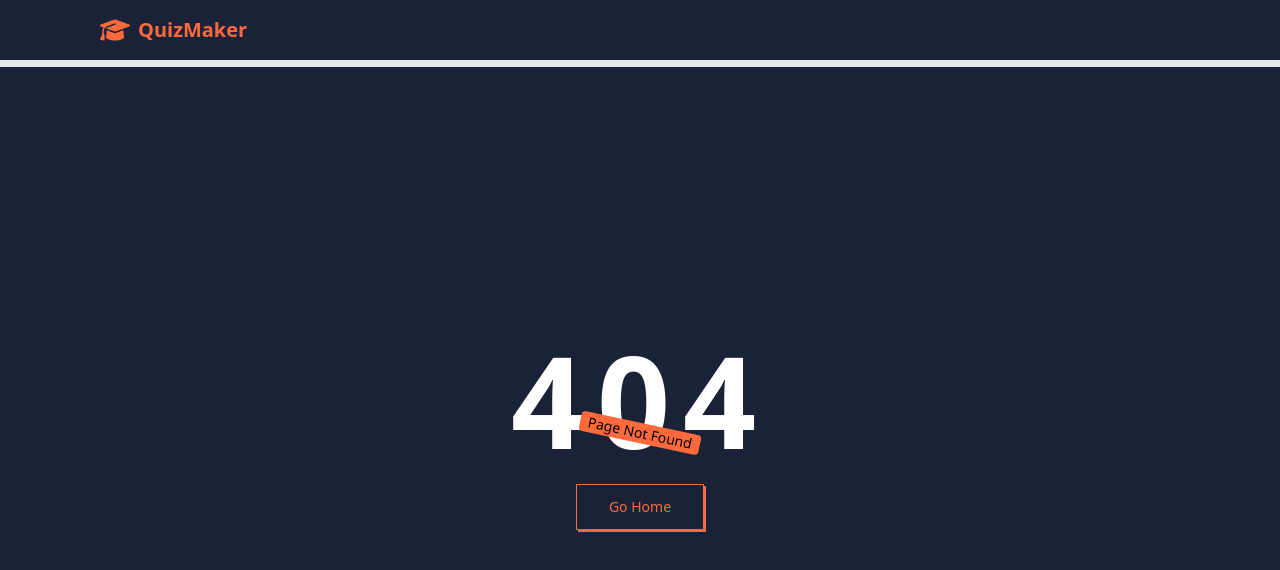
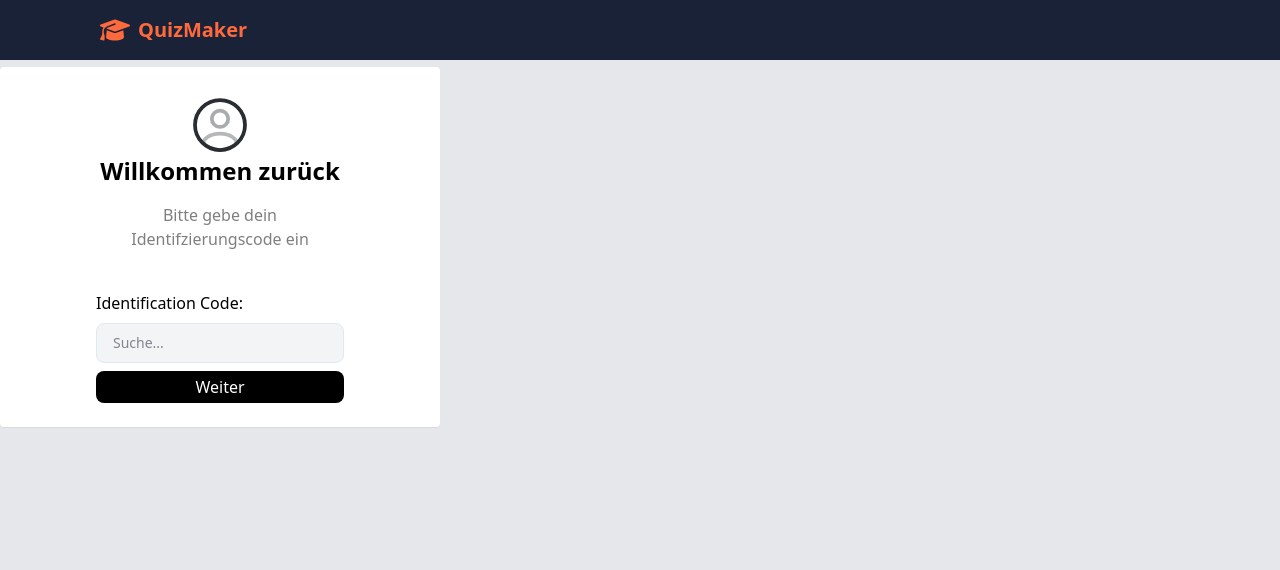
Before and after one commit to OSP-Gruppe2-MultipleChoiceTool/MCT-Frontend, a Vue app: page /dev in a window 1280 px wide. Before the commit this address had no page. Shown: the top 570 px of the page. Built offline with nearby package versions, Linux system fonts and the light colour scheme; the HTML template or start-up script is replaced by a standard one.

Commit message:
[FEATURE-ADD]: Login view component

```diff
--- a/src/App.vue
+++ b/src/App.vue
@@ -11,4 +11,5 @@ import NavigationbarComponent from "@/components/ui/NavigationbarComponent.vue";
 </script>
 
 <style scoped>
+
 </style>
--- /dev/null
+++ b/src/components/icons/IconProfile.vue
@@ -0,0 +1,21 @@
+<template>
+    <svg viewBox="0 0 24 24" fill="none" xmlns="http://www.w3.org/2000/svg">
+        <g id="SVGRepo_bgCarrier" stroke-width="0"></g>
+        <g id="SVGRepo_tracerCarrier" stroke-linecap="round" stroke-linejoin="round"></g>
+        <g id="SVGRepo_iconCarrier">
+            <path opacity="0.4"
+                d="M12.1207 12.78C12.0507 12.77 11.9607 12.77 11.8807 12.78C10.1207 12.72 8.7207 11.28 8.7207 9.50998C8.7207 7.69998 10.1807 6.22998 12.0007 6.22998C13.8107 6.22998 15.2807 7.69998 15.2807 9.50998C15.2707 11.28 13.8807 12.72 12.1207 12.78Z"
+                stroke="#292D32" stroke-width="1.5" stroke-linecap="round" stroke-linejoin="round"></path>
+            <path opacity="0.34"
+                d="M18.7398 19.3801C16.9598 21.0101 14.5998 22.0001 11.9998 22.0001C9.39977 22.0001 7.03977 21.0101 5.25977 19.3801C5.35977 18.4401 5.95977 17.5201 7.02977 16.8001C9.76977 14.9801 14.2498 14.9801 16.9698 16.8001C18.0398 17.5201 18.6398 18.4401 18.7398 19.3801Z"
+                stroke="#292D32" stroke-width="1.5" stroke-linecap="round" stroke-linejoin="round"></path>
+            <path
+                d="M12 22C17.5228 22 22 17.5228 22 12C22 6.47715 17.5228 2 12 2C6.47715 2 2 6.47715 2 12C2 17.5228 6.47715 22 12 22Z"
+                stroke="#292D32" stroke-width="1.5" stroke-linecap="round" stroke-linejoin="round"></path>
+        </g>
+    </svg>
+</template>
+
+<script setup lang="ts">
+
+</script>
--- a/src/components/ui/ButtonComponent.vue
+++ b/src/components/ui/ButtonComponent.vue
@@ -1,6 +1,6 @@
 <template>
   <button
-    class="w-full flex gap-x-2 items-center cursor-pointer p-3 py-1 rounded-lg"
+    class="w-full h-full  flex gap-x-2 items-center justify-center cursor-pointer p-3 py-1 rounded-lg"
     :class="[props.backgroundColor, props.textColor]">
     <slot />
   </button>
--- a/src/router/index.ts
+++ b/src/router/index.ts
@@ -9,6 +9,11 @@ const router = createRouter({
       component: () => import("@/views/QuestionListingView.vue"),
     },
     {
+      path: '/dev',
+      name: 'dev',
+      component: () => import("@/views/LoginView.vue"),
+    },
+    {
       path: '/:pathMatch(.*)*',
       name: 'not-found',
       component: () => import("@/views/NotFoundView.vue"),
--- /dev/null
+++ b/src/views/LoginView.vue
@@ -0,0 +1,28 @@
+<template>
+    <div class="bg-white w-110 h-90 py-7 rounded-sm shadow-2xs">
+        <div class="">
+            <div class="icon text text-center flex-col w-full h-full items-center">
+                <div class="flex justify-center">
+                    <IconProfile class="w-15"/>
+                </div>
+                <h2 class="font-bold text-2xl pb-4">Willkommen zurück</h2>
+                <p class="opacity-50">Bitte gebe dein Identifzierungscode ein</p>
+            </div>
+        </div>
+        <div class="py-8">
+            <p class="py-2">Identification Code:</p>
+            <InputTextFieldComponent/>
+            <div class="py-2 w-full">
+                <ButtonComponent background-color="bg-black" text-color="text-white">
+                    Weiter
+                </ButtonComponent>
+            </div>
+        </div>
+    </div>
+</template>
+
+<script setup lang="ts">
+import IconProfile from '@/components/icons/IconProfile.vue';
+import ButtonComponent from '@/components/ui/ButtonComponent.vue';
+import InputTextFieldComponent from '@/components/ui/input/InputTextFieldComponent.vue';
+</script>
```
